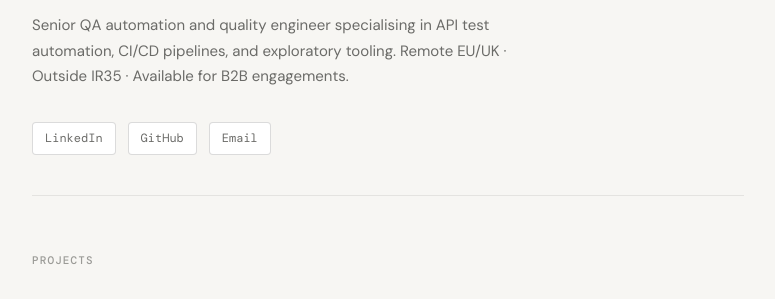
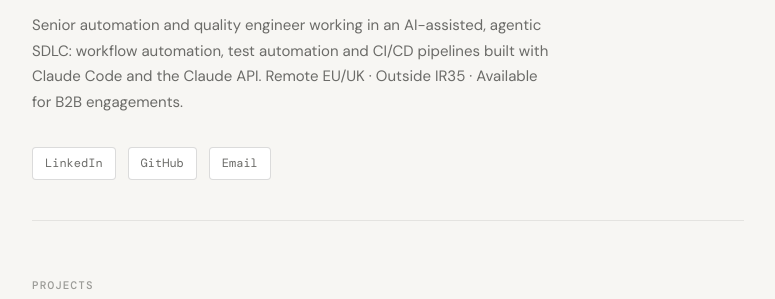
Before and after one commit to alexrossqa/alexrossqa.github.io, a plain HTML site: page index.html in a window 1280 px wide. Shown: the part 251-550 px from the top of the page, without its empty margins (252-1027 px from the left). Drawn offline with nearby package versions, Linux system fonts and the light colour scheme.

Commit message:
Intro: AI-assisted, agentic SDLC, workflow automation
Co-Authored-By: Claude Opus 5.5 <noreply@anthropic.com>

```diff
--- a/index.html
+++ b/index.html
@@ -349,7 +349,7 @@
     <section class="hero">
       <p class="hero-eyebrow">QA Engineer — Portfolio</p>
       <h1>Alex Ross<br><strong>Quality &amp; Automation</strong></h1>
-      <p class="hero-desc">Senior QA automation and quality engineer specialising in API test automation, CI/CD pipelines, and exploratory tooling. Remote EU/UK · Outside IR35 · Available for B2B engagements.</p>
+      <p class="hero-desc">Senior automation and quality engineer working in an AI-assisted, agentic SDLC: workflow automation, test automation and CI/CD pipelines built with Claude Code and the Claude API. Remote EU/UK · Outside IR35 · Available for B2B engagements.</p>
       <div class="hero-links">
         <a href="https://www.linkedin.com/in/alex-ross-8a502416/">LinkedIn</a>
         <a href="https://github.com/alexrossqa">GitHub</a>
```
